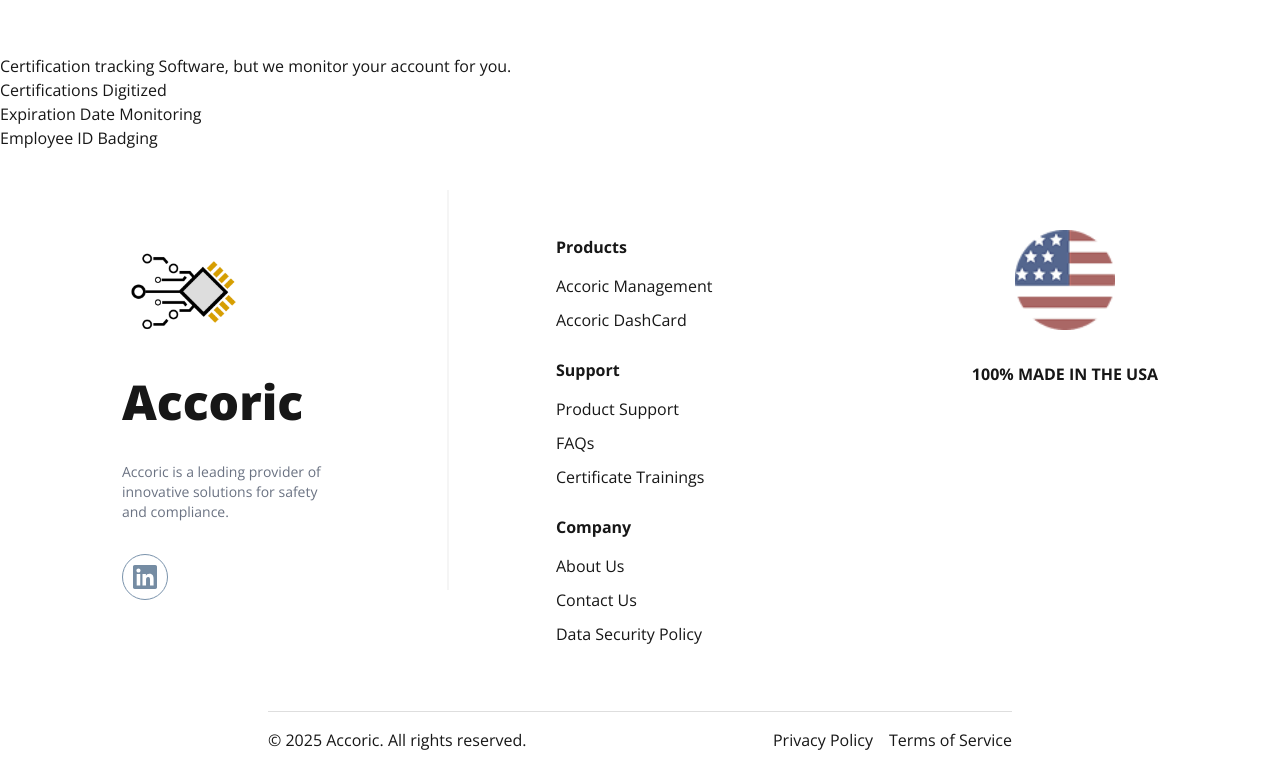
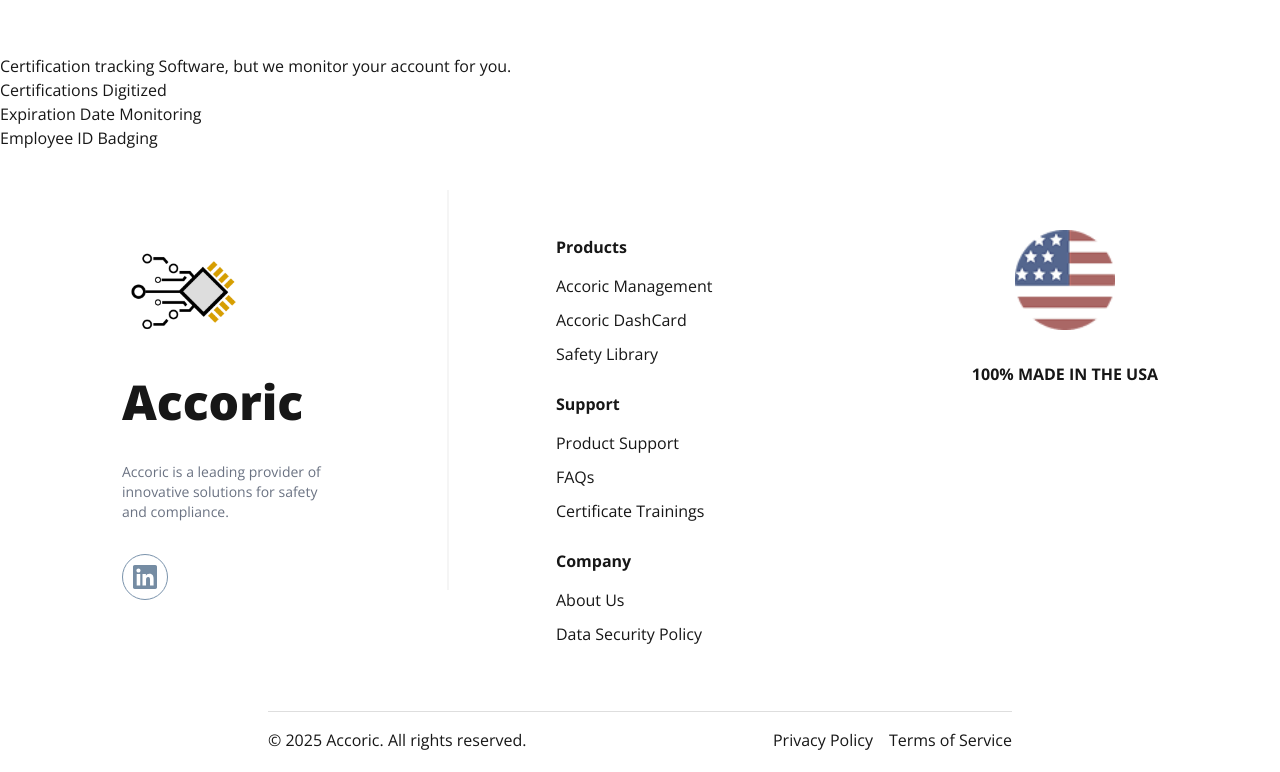
Before and after one commit to fastlinesafetytraining/accoric, a Next.js app: page / in a window 1280 px wide. Shown: the part 1115-1887 px from the top of the page. Built offline with nearby package versions, Linux system fonts and the light colour scheme.

Commit message:
Add Safety Library link to footer and remove Contact Us link

```diff
--- a/app/Components/UI/Footer.tsx
+++ b/app/Components/UI/Footer.tsx
@@ -48,6 +48,9 @@ export default function Footer() {
 						<li>
 							<Link href="/accoric-dashcard">Accoric DashCard</Link>
 						</li>
+						<li>
+							<Link href="/safety-library">Safety Library</Link>
+						</li>
 					</ul>
 					<ul className="link-list">
 						<li>Support</li>
@@ -67,9 +70,6 @@ export default function Footer() {
 						<li>Company</li>
 						<li>
 							<Link href="/about-us">About Us</Link>
-						</li>
-						<li>
-							<Link href="/contact-us">Contact Us</Link>
 						</li>
 						<li>
 							<Link href="data-security-policy">Data Security Policy</Link>
```
